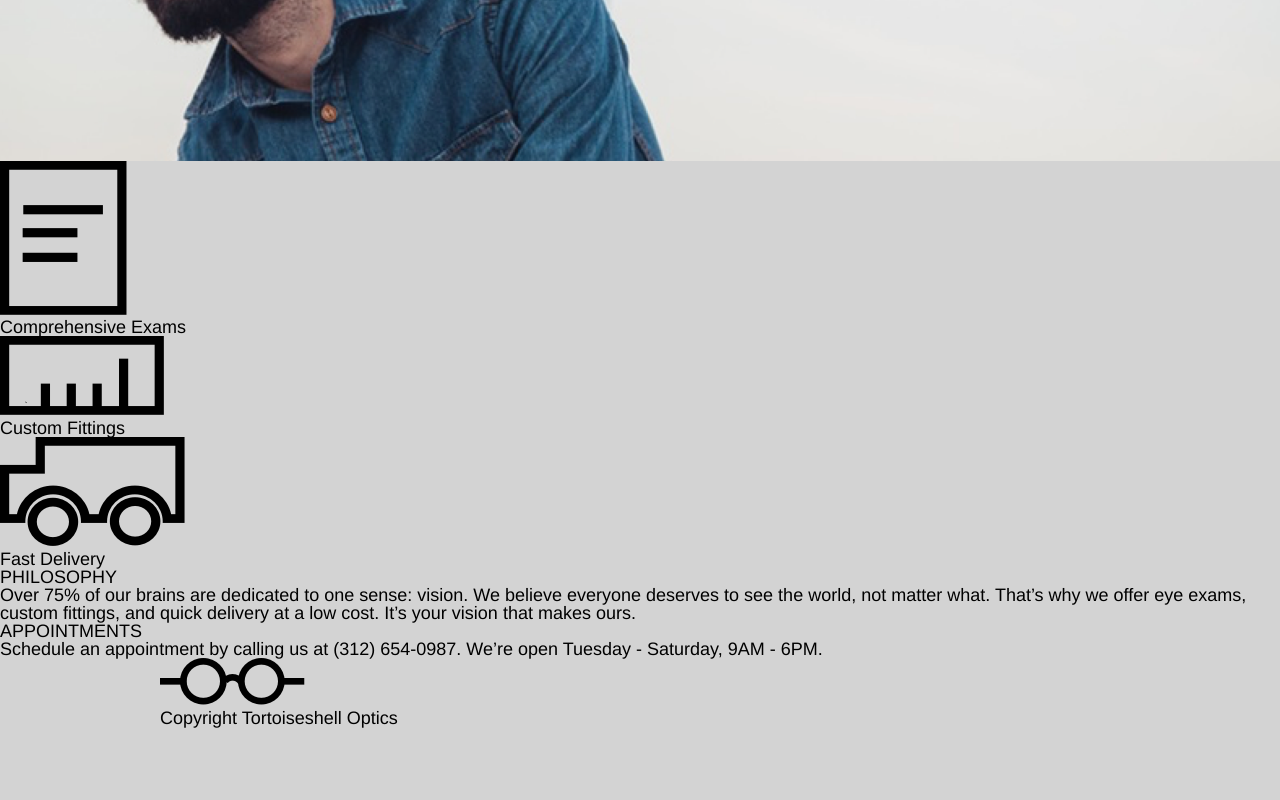
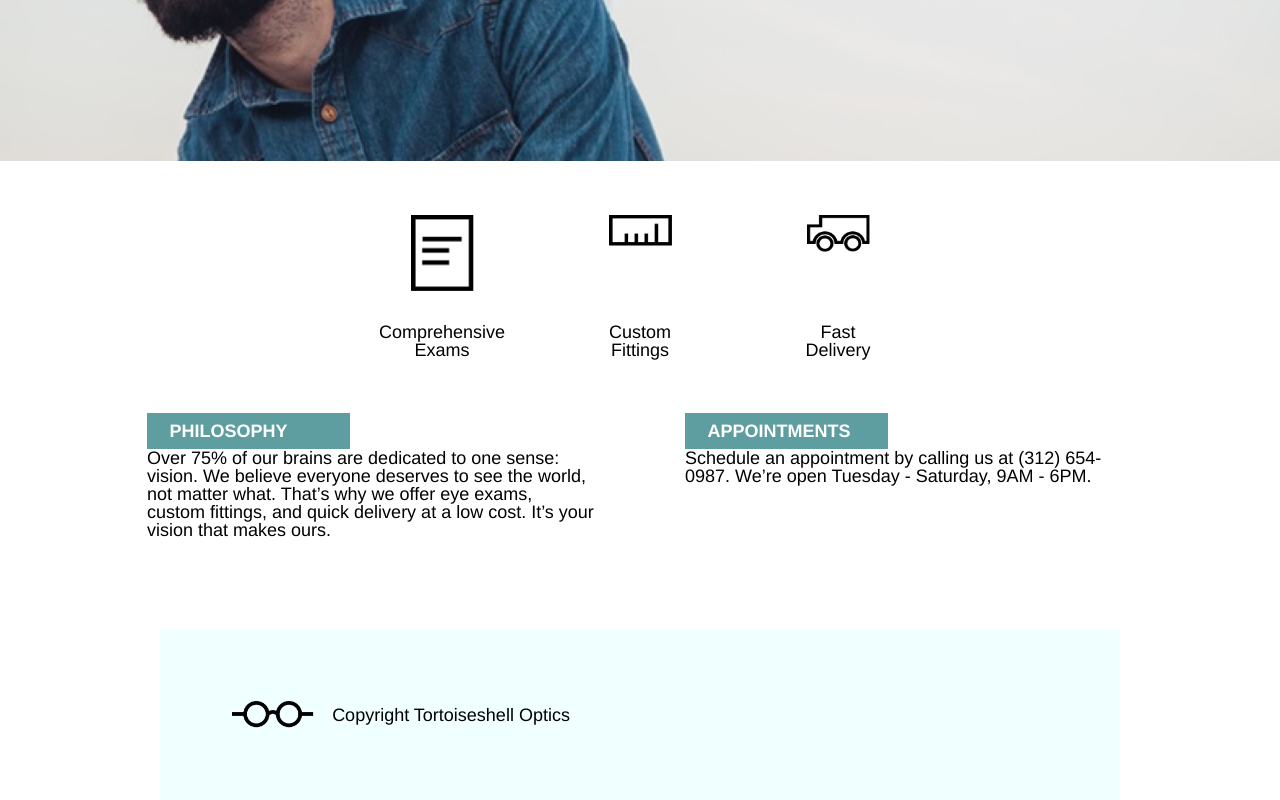
Before and after one commit to jtwmo/Tortoiseshell, a plain HTML site: page index.html in a window 1280 px wide. Shown: the part 397-1197 px from the top of the page. Before the commit the page ends 1125 px from the top, so only its background shows below. Drawn offline with Linux system fonts and the light colour scheme; files that its build step writes are made by us from their sources.

Commit message:
Complete desktop view.

```diff
--- a/resources/css/style.css
+++ b/resources/css/style.css
@@ -7,7 +7,7 @@ html {
 }
 
 body {
-  background-color: lightgrey;
+
 }
 
 
@@ -84,3 +84,75 @@ header .flex {
   margin-right: -2rem;
   line-height: 2.4rem;
 }
+
+
+/*--SERVICES SECTION--*/
+
+.service-grid {
+  display: flex;
+  justify-content: center;
+
+}
+
+.service {
+  display: flex;
+  flex-direction: column;
+  justify-content: space-between;
+  align-items: center;
+  margin: 3rem;
+  height: 8rem;
+  width: 5rem;
+
+}
+
+.service img {
+  width: 3.5rem;
+
+}
+
+.service div {
+  text-align: center;
+}
+
+
+/*--INFO SECTION--*/
+
+.info-grid {
+  display: flex;
+  justify-content: center;
+  margin-bottom: 5rem;
+}
+
+.info {
+  width: 35%;
+  margin-right: 2.5rem;
+  margin-left: 2.5rem;
+}
+
+.info-title {
+  background-color: cadetblue;
+  color: white;
+  font-weight: bold;
+  font-size: 1rem;
+  padding: .5rem 0rem .5rem 1.25rem;
+  width: 10rem;
+}
+
+
+/*--FOOTER--*/
+
+footer {
+  background-color: azure;
+
+}
+
+.copyright {
+  display: flex;
+  align-items: center;
+  padding: 4rem;
+}
+
+.copyright img {
+  height: 1.5rem;
+  margin-right: 1rem;
+}
```
